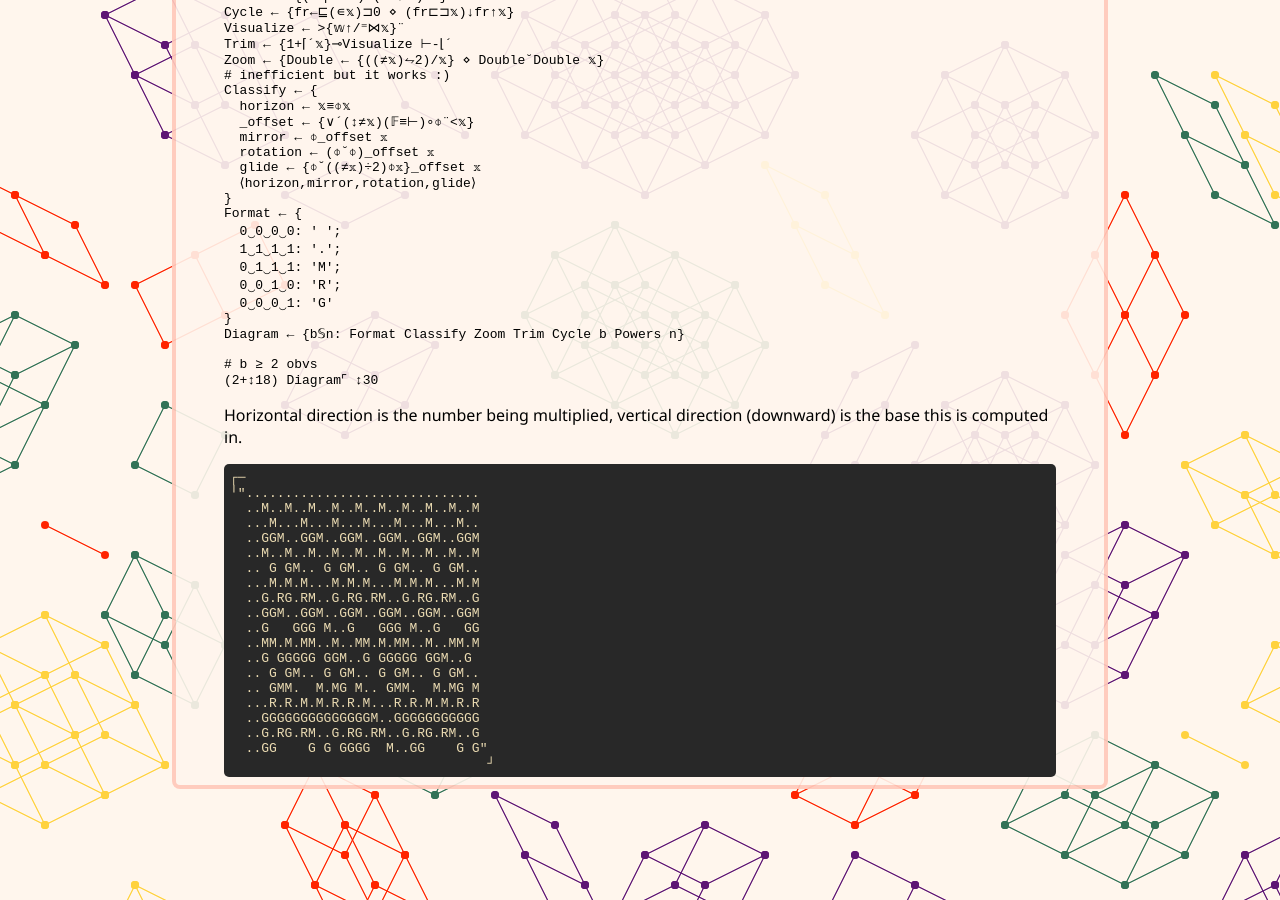
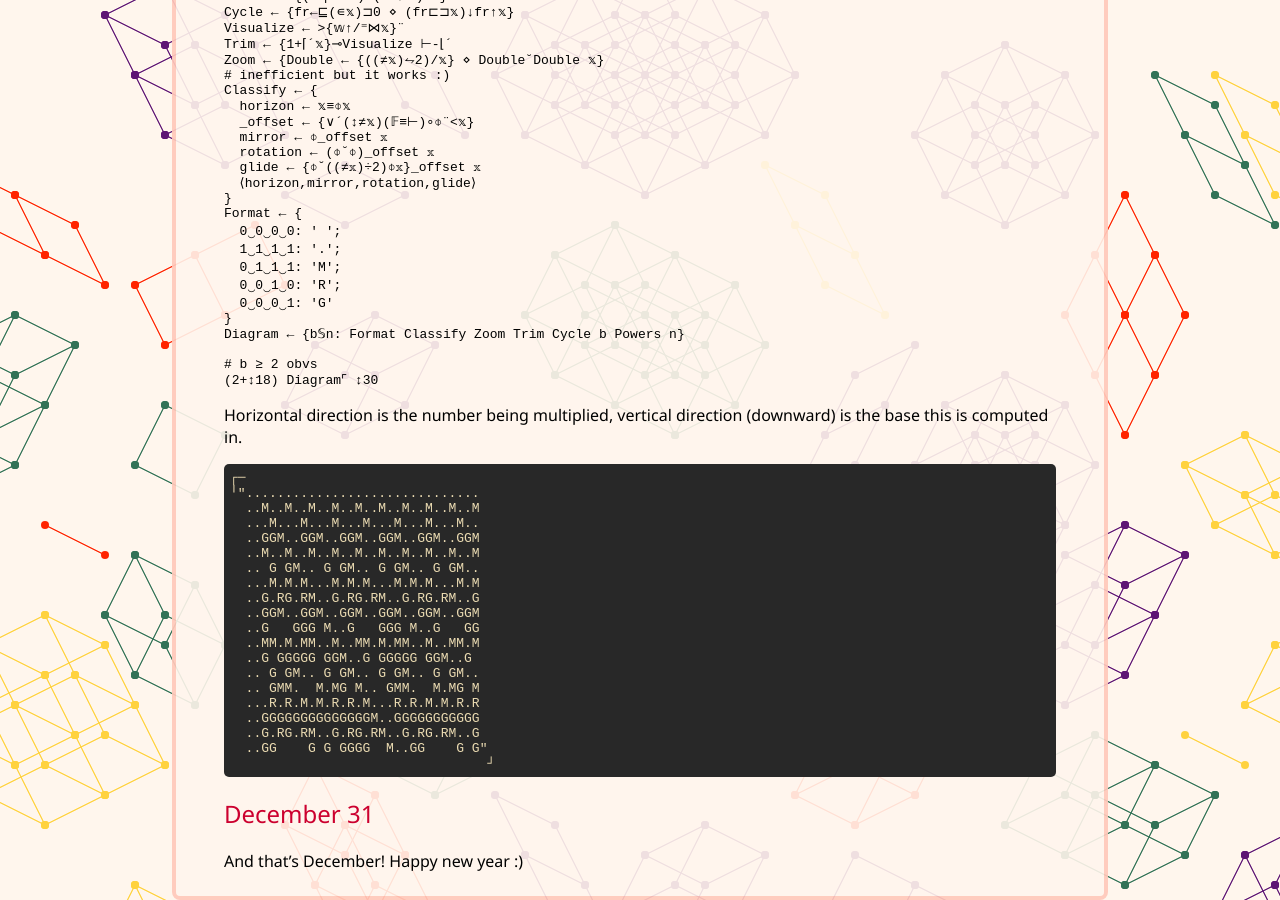
Before and after one commit to RocketRace/rocketrace.github.io, a Jekyll site: the page built from decadv-2024.md, in a window 1280 px wide and 900 px high, scrolled down 10610 px. Built offline with Jekyll 4.4.1, drawn with Linux system fonts in a browser that asks for light colours; formulas are drawn with MathJax 3.

Commit message:
December 31

````diff
--- a/decadv-2024.md
+++ b/decadv-2024.md
@@ -580,6 +580,9 @@ Horizontal direction is the number being multiplied, vertical direction
                                  ┘
 ```
 
+## December 31
+And that's December! Happy new year :)
+
 [decadv]: https://eli.li/december-adventure
 [aoc]: https://adventofcode.com/
 [my aoc2023]: https://github.com/RocketRace/aoc2023
````
